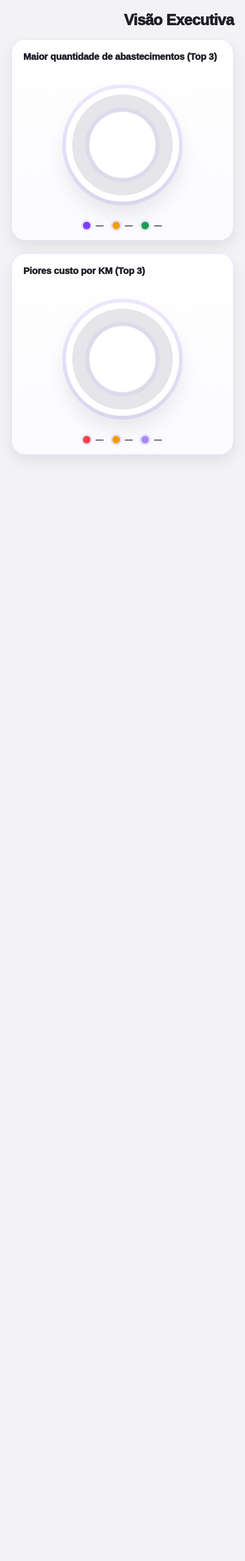
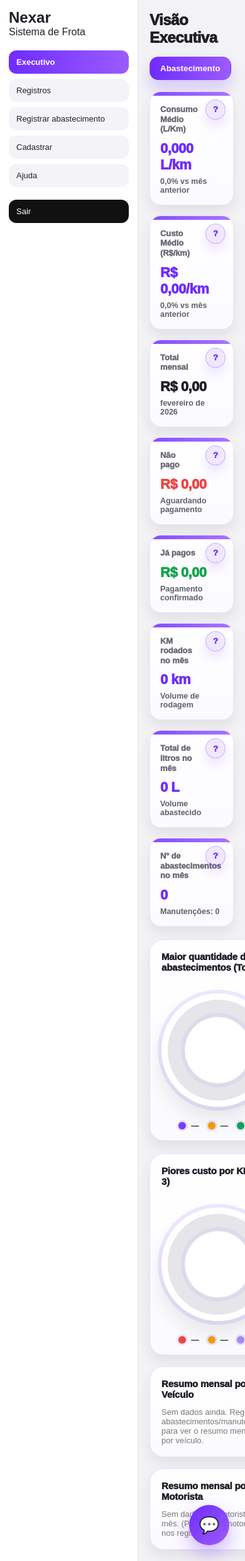
Before and after one commit to nexarsoft-max/GEST-O-DE-FROTA, a Flask app: page /dashboard in a window 390 px wide. Shown: the whole page at 63% size. Run offline with Flask 3, Linux system fonts and the light colour scheme; the visitor is signed in with stand-in values (Sample User, id 1); data that the repository does not hold is empty; some libraries are stand-ins or nearby versions.

Commit message:
Atualização do projeto

```diff
--- a/backend/static/css/style.css
+++ b/backend/static/css/style.css
@@ -705,3 +705,132 @@ body{
     padding: 11px 12px;
   }
 }
+
+/* ===============================
+   CHAT IA NEXAR (FLUTUANTE)
+=================================*/
+
+/* Toggle escondido */
+#nexar-chat-toggle{
+  display:none;
+}
+
+/* Botão flutuante */
+.nexar-chat-button{
+  position:fixed;
+  bottom:25px;
+  right:25px;
+  width:64px;
+  height:64px;
+  border-radius:50%;
+  background:linear-gradient(135deg,var(--roxo1),var(--roxo2));
+  display:flex;
+  align-items:center;
+  justify-content:center;
+  color:#fff;
+  font-size:26px;
+  cursor:pointer;
+  box-shadow:0 12px 30px rgba(111,44,255,0.35);
+  transition:0.25s;
+  z-index:999;
+}
+
+.nexar-chat-button:hover{
+  transform:scale(1.08);
+}
+
+/* Janela do chat */
+.nexar-chat-container{
+  position:fixed;
+  bottom:110px;
+  right:25px;
+  width:360px;
+  height:520px;
+  background:#fff;
+  border-radius:22px;
+  box-shadow:0 25px 60px rgba(0,0,0,0.18);
+  display:flex;
+  flex-direction:column;
+  overflow:hidden;
+  opacity:0;
+  transform:translateY(20px);
+  pointer-events:none;
+  transition:0.3s ease;
+  z-index:999;
+}
+
+/* Quando ativado */
+#nexar-chat-toggle:checked ~ .nexar-chat-container{
+  opacity:1;
+  transform:translateY(0);
+  pointer-events:auto;
+}
+
+/* Header */
+.nexar-chat-header{
+  background:linear-gradient(135deg,var(--roxo1),var(--roxo2));
+  padding:18px;
+  display:flex;
+  align-items:center;
+  gap:12px;
+  color:#fff;
+}
+
+.nexar-avatar{
+  width:42px;
+  height:42px;
+  border-radius:50%;
+  background:#fff;
+}
+
+.nexar-chat-header h3{
+  font-size:16px;
+  font-weight:800;
+}
+
+.nexar-status{
+  font-size:12px;
+  opacity:0.9;
+}
+
+/* Corpo */
+.nexar-chat-body{
+  flex:1;
+  padding:18px;
+  background:#f6f6fb;
+  overflow-y:auto;
+}
+
+.nexar-message{
+  background:#fff;
+  padding:14px;
+  border-radius:16px;
+  font-size:14px;
+  line-height:1.5;
+  color:#333;
+  box-shadow:0 6px 18px rgba(0,0,0,0.05);
+}
+
+/* Input */
+.nexar-chat-input{
+  padding:14px;
+  border-top:1px solid var(--borda);
+  background:#fff;
+}
+
+.nexar-chat-input input{
+  width:100%;
+  padding:12px 14px;
+  border-radius:14px;
+  border:1px solid var(--borda);
+  font-size:14px;
+  background:var(--campo);
+  transition:0.2s;
+}
+
+.nexar-chat-input input:focus{
+  outline:none;
+  border-color:rgba(111,44,255,0.5);
+  box-shadow:0 0 0 3px rgba(111,44,255,0.15);
+  background:#fff;
+}
--- a/backend/templates/dashboard.html
+++ b/backend/templates/dashboard.html
@@ -5,31 +5,7 @@
 <meta name="viewport" content="width=device-width, initial-scale=1.0">
 <title>Gestão de Frota</title>
 <link rel="stylesheet" href="{{ url_for('static', filename='css/style.css') }}">
-<style>
-  /* Mostrar tudo por padrão */
-  .barra-lateral, .conteudo {
-    display: block;
-  }
 
-  /* Só gráficos em celular */
-  @media (max-width: 768px) {
-    .barra-lateral {
-      display: none !important;
-    }
-
-    .conteudo {
-      display: block; /* mantém os gráficos visíveis */
-    }
-
-    .abas, .resumo, .secao-inferior {
-      display: none !important;
-    }
-
-    .graficos {
-      width: 100%;
-    }
-  }
-</style>
 </head>
 
 
@@ -215,6 +191,34 @@
   });
 </script>
 
+<input type="checkbox" id="nexar-chat-toggle">
+
+<label for="nexar-chat-toggle" class="nexar-chat-button">
+  💬
+</label>
+
+<div class="nexar-chat-container">
+
+  <div class="nexar-chat-header">
+    <div class="nexar-avatar"></div>
+    <div>
+      <h3>Nexar</h3>
+      <div class="nexar-status">● Assistente Inteligente</div>
+    </div>
+  </div>
+
+  <div class="nexar-chat-body">
+    <div class="nexar-message">
+      Olá! Sou a <strong>Nexar</strong>, sua assistente inteligente.<br>
+      Como posso ajudar você hoje?
+    </div>
+  </div>
+
+  <div class="nexar-chat-input">
+    <input type="text" placeholder="Digite sua dúvida...">
+  </div>
+
+</div>
 
 </body>
 
```
